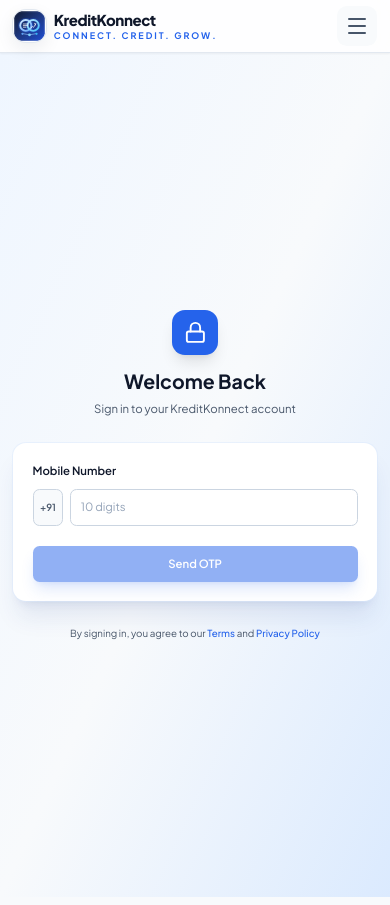
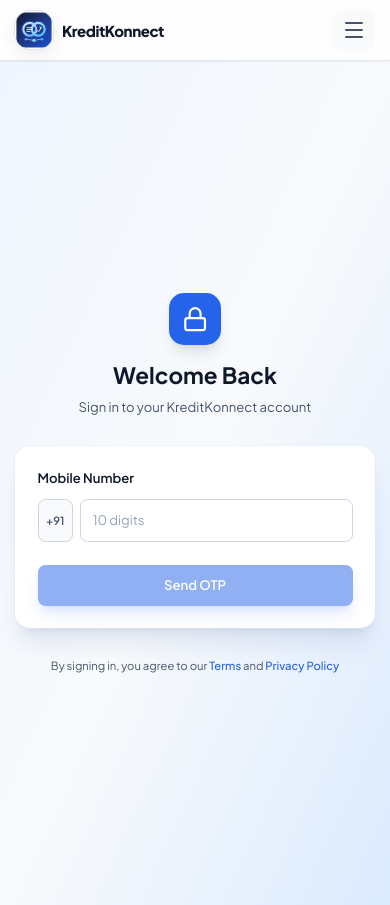
Before and after one commit to NavyaNakka/loan.app, a React (Vite) app in the folder frontend/: page /#/login in a window 390 px wide. Built offline with nearby package versions, Linux system fonts and the light colour scheme.

Commit message:
Increase font size to 16px/15px and remove logo captions

```diff
--- a/frontend/src/components/Footer.jsx
+++ b/frontend/src/components/Footer.jsx
@@ -417,7 +417,6 @@
               </span>
               <span className="flex flex-col leading-none">
                 <span className="text-[15px] font-extrabold tracking-tight text-white">KreditKonnect</span>
-                <span className="mt-0.5 text-[9px] font-bold uppercase tracking-[0.2em] text-blue-400">Smart Lending Network</span>
               </span>
             </div>
 
--- a/frontend/src/components/Navbar.jsx
+++ b/frontend/src/components/Navbar.jsx
@@ -79,7 +79,6 @@
           </span>
           <span className="flex flex-col whitespace-nowrap leading-none">
             <span className="text-[15px] sm:text-base lg:text-[17px] font-extrabold tracking-[-0.03em] text-slate-900">KreditKonnect</span>
-            <span className="mt-1 text-[9px] sm:text-[10px] font-bold uppercase tracking-[0.22em] text-blue-600">Connect. Credit. Grow.</span>
           </span>
         </Link>
 
--- a/frontend/src/index.css
+++ b/frontend/src/index.css
@@ -6,12 +6,12 @@
 
 html {
   scroll-behavior: smooth;
-  font-size: 14px;
+  font-size: 16px;
 }
 
 @media (max-width: 640px) {
   html {
-    font-size: 13px;
+    font-size: 15px;
   }
 }
 
```
